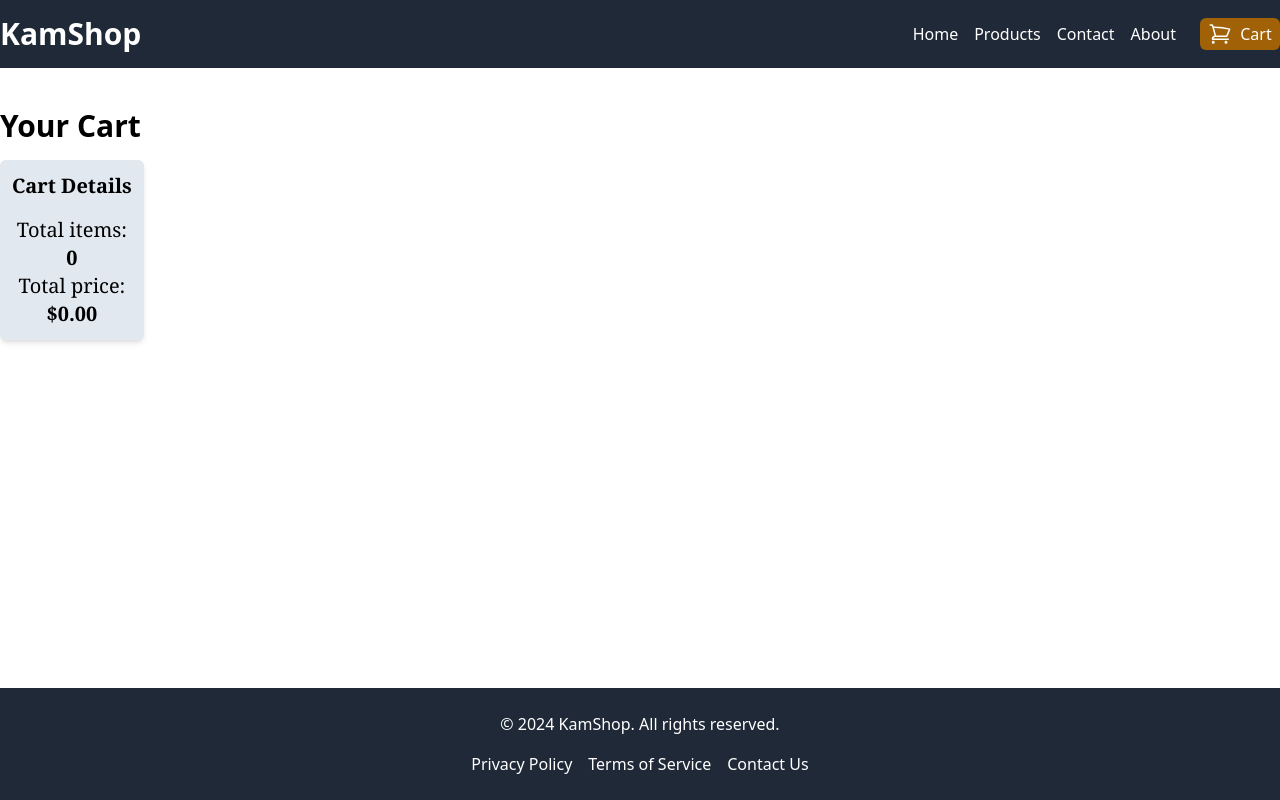
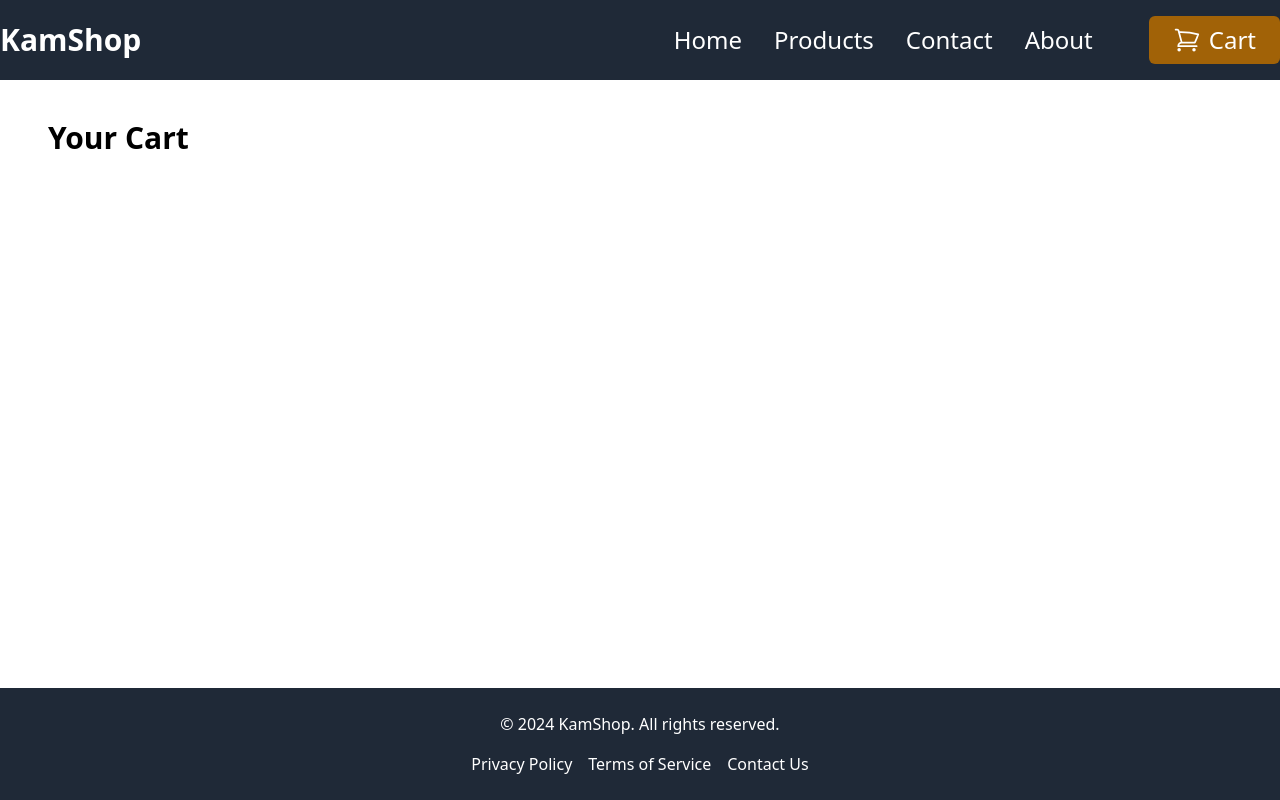
Before and after one commit to Kamildeeal/ecommerce-redux-app, a Next.js app: page /cart in a window 1280 px wide. Built offline with nearby package versions, Linux system fonts and the light colour scheme.

Commit message:
change cart snippet display

```diff
--- a/app/cart/page.tsx
+++ b/app/cart/page.tsx
@@ -1,4 +1,5 @@
 "use client";
+
 import React from "react";
 import CartDetails from "@/components/CartDetails";
 import { useAppDispatch, useAppSelector } from "@/lib/hookts";
@@ -15,23 +16,23 @@ export default function cartPage() {
   const cartProducts = useAppSelector((state: RootState) => state.cartProducts);
 
   return (
-    <div className="container mx-auto py-10">
+    <div className="mx-auto py-10 px-12">
       <h1 className="text-3xl font-bold mb-4">Your Cart</h1>
-      <CartDetails />
-      <div className="grid grid-cols-1 md:grid-cols-2 lg:grid-cols-3 gap-6 py-6 px-6 lg:px-48">
+      <div className="flex">
         {cartProducts?.map((product: any) => (
           <div
             key={product.id}
-            className="max-w-sm bg-white border border-gray-200 rounded-lg shadow-md overflow-hidden"
+            className="w-full flex justify-between bg-white border border-gray-200 rounded-lg shadow-md overflow-hidden py-4 px-8"
           >
-            <div className="relative w-[300px] h-[300px]">
-              <Image
-                src={product.image}
-                alt="Picture of the author"
-                sizes="300px"
-                fill
-                className="object-contain"
-              />
+            <div className="w-[100px] h-[100px] lg:min-w-[140px] lg:h-[140px]">
+              <div className="relative h-full w-full ">
+                <Image
+                  src={product.image[0]}
+                  alt={product.title}
+                  fill
+                  className="object-contain h-full w-full"
+                />
+              </div>
             </div>
             <div>{product.description}</div>
             <button
--- a/components/CartDetails.tsx
+++ b/components/CartDetails.tsx
@@ -3,7 +3,6 @@
 import React from "react";
 import { useAppSelector } from "@/lib/hookts";
 import { RootState } from "@/lib/store";
-import Link from "next/link";
 
 export default function CartDetails() {
   const cartProducts = useAppSelector((state: RootState) => state.cartProducts);
@@ -19,17 +18,8 @@ export default function CartDetails() {
   );
 
   return (
-    <div className=" mt-2 bg-slate-200 p-3 shadow-md rounded-md text-center max-w-max font-serif duration-300 hover:bg-slate-300">
-      <Link href="/cart">
-        <h1 className="text-xl font-bold mb-4 hover:underline">Cart Details</h1>
-        <div className="text-xl">
-          Total items: <br /> <b>{totalProducts}</b>
-        </div>
-        <div className="text-xl">
-          Total price: <br />
-          <b>${totalPrice.toFixed(2)}</b>
-        </div>
-      </Link>
+    <div className="absolute left-8 bottom-8 text-sm bg-blue-400 flex items-center text-center justify-center rounded-full p-1.5 w-6 h-6 z-50">
+      {totalProducts}
     </div>
   );
 }
--- a/components/Display.tsx
+++ b/components/Display.tsx
@@ -1,15 +1,12 @@
-// @/components/ProductList.tsx
 "use client";
 
 import React, { useEffect } from "react";
 import { useAppDispatch, useAppSelector } from "@/lib/hookts";
 import { RootState } from "@/lib/store";
 import { fetchProducts } from "@/lib/features/products/FetchDataSlice";
-import CartDetails from "./CartDetails";
 import Image from "next/image";
 import Hero from "./Hero";
 import AddProductButton from "./buttons/AddProduct";
-import RemoveProductButton from "./buttons/RemoveProduct";
 import FullClearItemButton from "./buttons/FullClearItemButton";
 
 const ProductList = () => {
@@ -17,8 +14,6 @@ const ProductList = () => {
   const { loading, products, error } = useAppSelector(
     (state: RootState) => state.products
   );
-
-  const cartProducts = useAppSelector((state: RootState) => state.cartProducts);
 
   useEffect(() => {
     dispatch(fetchProducts());
@@ -35,48 +30,44 @@ const ProductList = () => {
   return (
     <div className="relative">
       <Hero />
-      {cartProducts.length > 0 && (
-        <div className="sticky top-10 right-0 ml-auto w-max h-0 hidden lg:block">
-          <CartDetails />
-        </div>
-      )}
       <div>
         {!products || products.length === 0 ? (
           <div className="flex justify-center">Loading...</div>
         ) : (
-          <div className="grid grid-cols-1 md:grid-cols-2 lg:grid-cols-3 gap-6 py-6 px-6 lg:px-48">
+          <div className="grid justify-items-center sm:justify-normal grid-cols-1 md:grid-cols-2 lg:grid-cols-3 lg:px-12 gap-6 py-6 px-6 ">
             {products?.map((product: any) => (
               <div
                 key={product.id}
-                className="max-w-sm bg-white border border-gray-200 rounded-lg shadow-md overflow-hidden"
+                className="w-[240px] lg:w-[280px] bg-white border border-red-200 rounded-lg shadow-md overflow-hidden flex flex-col items-center"
               >
-                <Image
-                  src={product.images[0]}
-                  alt="Picture of the author"
-                  width={400}
-                  height={400}
-                  className="object-fill rounded-sm"
-                />
-
-                <div className="p-5 ">
-                  <h5 className="text-xl font-semibold tracking-tight text-gray-900">
+                <div className="w-[160px] h-[160px] lg:min-w-[220px] lg:h-[220px]">
+                  <div className="relative h-full w-full ">
+                    <Image
+                      src={product.images[0]}
+                      alt={product.title}
+                      fill
+                      className="object-contain h-full w-full"
+                    />
+                  </div>
+                </div>
+                <div className="p-5 flex-1 flex flex-col justify-end">
+                  <h5 className=" text-base lg:text-xl font-semibold tracking-tight text-gray-900">
                     {product.title}
                   </h5>
-                  {/* <p className="text-gray-500 my-2">{product.description}</p> */}
-                  <div className="flex items-center justify-between">
-                    <span className="text-2xl font-bold text-gray-900">
+
+                  <div className="flex items-center justify-between mt-2">
+                    <span className="text-xl lg:text-2xl font-bold text-gray-900">
                       ${product.price}
                     </span>
                   </div>
-                  <div className="sticky bottom-2 flex flex-col justify-between m-2">
+                  <div className="flex flex-col mt-4">
                     <AddProductButton
                       id={product.id}
                       title={product.title}
-                      image={product.image}
+                      image={product.images}
                       description={product.description}
                       price={product.price}
                     />
-                    {/* <RemoveProductButton id={product.id} /> */}
                     <FullClearItemButton id={product.id} />
                   </div>
                 </div>
--- a/components/header/Header.tsx
+++ b/components/header/Header.tsx
@@ -1,60 +1,31 @@
 import React from "react";
 import Link from "next/link";
+import NavbarLink from "./NavbarLink";
+import NavbarCartIcon from "./NavbarCartIcon";
 
 export default function Header() {
   return (
-    <header className="bg-gray-800 text-white py-4">
+    <header className="sticky top-0 left-0 z-40 bg-gray-800 text-white py-4">
       <div className="container mx-auto flex justify-between items-center">
         <Link href="/" className="hover:text-gray-300">
           <h1 className="text-3xl font-bold">KamShop</h1>
         </Link>
         <nav className="flex items-center space-x-6">
-          <ul className="flex space-x-4">
+          <ul className="flex space-x-4 lg:space-x-8">
             <li>
-              <Link href="/" className="hover:text-gray-300">
-                Home
-              </Link>
+              <NavbarLink href={"/"}>Home</NavbarLink>
             </li>
             <li>
-              <Link href="/" className="hover:text-gray-300">
-                Products
-              </Link>
+              <NavbarLink href={"/"}>Products</NavbarLink>
             </li>
             <li>
-              <Link href="/" className="hover:text-gray-300">
-                Contact
-              </Link>
+              <NavbarLink href={"/"}>Contact</NavbarLink>
             </li>
             <li>
-              <Link href="/" className="hover:text-gray-300">
-                About
-              </Link>
+              <NavbarLink href={"/"}>About</NavbarLink>
             </li>
           </ul>
-          <Link href="/cart">
-            <div className="relative bg-yellow-700 flex gap-2 h-8 w-20 rounded-md justify-center items-center cursor-pointer hover:bg-yellow-600">
-              <svg
-                xmlns="http://www.w3.org/2000/svg"
-                fill="none"
-                viewBox="0 0 24 24"
-                strokeWidth={1.5}
-                stroke="currentColor"
-                className="h-6 w-6"
-              >
-                <path
-                  strokeLinecap="round"
-                  strokeLinejoin="round"
-                  d="M2.25 3h1.386c.51 0 .955.343 1.087.835l.383 1.437M7.5 14.25a3 3 0 0 0-3 3h15.75m-12.75-3h11.218c1.121-2.3 2.1-4.684 2.924-7.138a60.114 60.114 0 0 0-16.536-1.84M7.5 14.25 5.106 5.272M6 20.25a.75.75 0 1 1-1.5 0 .75.75 0 0 1 1.5 0Zm12.75 0a.75.75 0 1 1-1.5 0 .75.75 0 0 1 1.5 0Z"
-                />
-              </svg>
-              <span className="hover:text-black">Cart</span>
-              {/* {cartItems.length > 0 && (
-                <span className="absolute top-0 right-0 mt-1 mr-1 text-xs bg-red-500 text-white rounded-full px-2 py-1">
-                  {cartItems.length}
-                </span>
-              )} */}
-            </div>
-          </Link>
+          <NavbarCartIcon />
         </nav>
       </div>
     </header>
--- /dev/null
+++ b/components/header/NavbarCartIcon.tsx
@@ -0,0 +1,39 @@
+"use client";
+import React from "react";
+import Link from "next/link";
+import CartDetails from "../CartDetails";
+import { useAppSelector } from "@/lib/hookts";
+import { RootState } from "@/lib/store";
+
+export default function NavbarCartIcon() {
+  const cartProducts = useAppSelector((state: RootState) => state.cartProducts);
+  const totalPrice = cartProducts.reduce(
+    (total, product) => total + product.price * product.quantity,
+    0
+  );
+  return (
+    <Link href="/cart">
+      <div className="relative lg:text-2xl ml-8 bg-yellow-700  flex gap-2 px-6 py-2 rounded-md justify-center items-center cursor-pointer hover:bg-yellow-600">
+        <svg
+          xmlns="http://www.w3.org/2000/svg"
+          fill="none"
+          viewBox="0 0 24 24"
+          strokeWidth={1.5}
+          stroke="currentColor"
+          className="h-7 w-7"
+        >
+          <path
+            strokeLinecap="round"
+            strokeLinejoin="round"
+            d="M2.25 3h1.386c.51 0 .955.343 1.087.835l.383 1.437M7.5 14.25a3 3 0 0 0-3 3h15.75m-12.75-3h11.218c1.121-2.3 2.1-4.684 2.924-7.138a60.114 60.114 0 0 0-16.536-1.84M7.5 14.25 5.106 5.272M6 20.25a.75.75 0 1 1-1.5 0 .75.75 0 0 1 1.5 0Zm12.75 0a.75.75 0 1 1-1.5 0 .75.75 0 0 1 1.5 0Z"
+          />
+        </svg>
+        {cartProducts.length > 0 && <CartDetails />}
+        <span className="hover:text-black">Cart</span>
+        {/* {cartProducts.length > 0 && (
+          <div className="text-lg">${totalPrice.toFixed(2)}</div>
+        )} */}
+      </div>
+    </Link>
+  );
+}
--- /dev/null
+++ b/components/header/NavbarLink.tsx
@@ -0,0 +1,16 @@
+import Link from "next/link";
+import React, { PropsWithChildren } from "react";
+
+interface NavbarLinkProps extends PropsWithChildren {
+  href: string;
+}
+
+export default function NavbarLink({ children, href }: NavbarLinkProps) {
+  return (
+    <div>
+      <Link href={href} className="hover:text-gray-300 lg:text-2xl">
+        {children}
+      </Link>
+    </div>
+  );
+}
```
